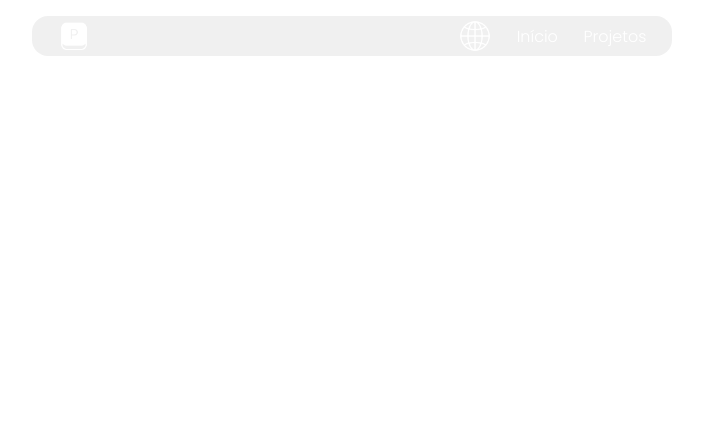
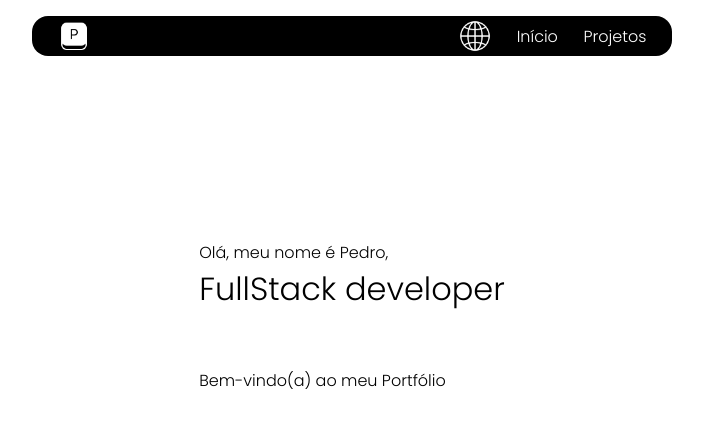
Before and after one commit to PedroXA/my-react-portfolio, a React (Vite) app: page / in a window 1280 px wide. Shown: the top 428 px of the page, without its empty margins (288-991 px from the left). Built offline with nearby package versions, Linux system fonts and the light colour scheme.

Commit message:
changed: font variants, color palet and position

```diff
--- a/src/components/Header/header.css
+++ b/src/components/Header/header.css
@@ -2,9 +2,29 @@
     display: flex;
     flex-direction: column;
     align-items: center;
-    margin: 30vh auto auto auto;
+    margin: 25vh auto auto auto;
 }
 
 .introduction{
+    color: black;
+}
+
+.introduction-span_frontend-title{
+    background-color: black;
     color: white;
+
+    border-radius: 16px;
+    font-size: 50px;
+    font-weight: bold;
 }
+
+.introduction-span_name-title{
+    font-size: 50px;
+    font-weight: bold;
+}
+
+.introduction-image-container{
+    display: flex;
+    gap: 30px;
+    padding: 3vw;
+}
--- a/src/components/Navbar/navbar.css
+++ b/src/components/Navbar/navbar.css
@@ -9,7 +9,7 @@
 }
 
 .navbar {
-	background-color: rgba(217, 217, 217, 0.4);
+	background-color: black;
 }
 
 .links{
```
